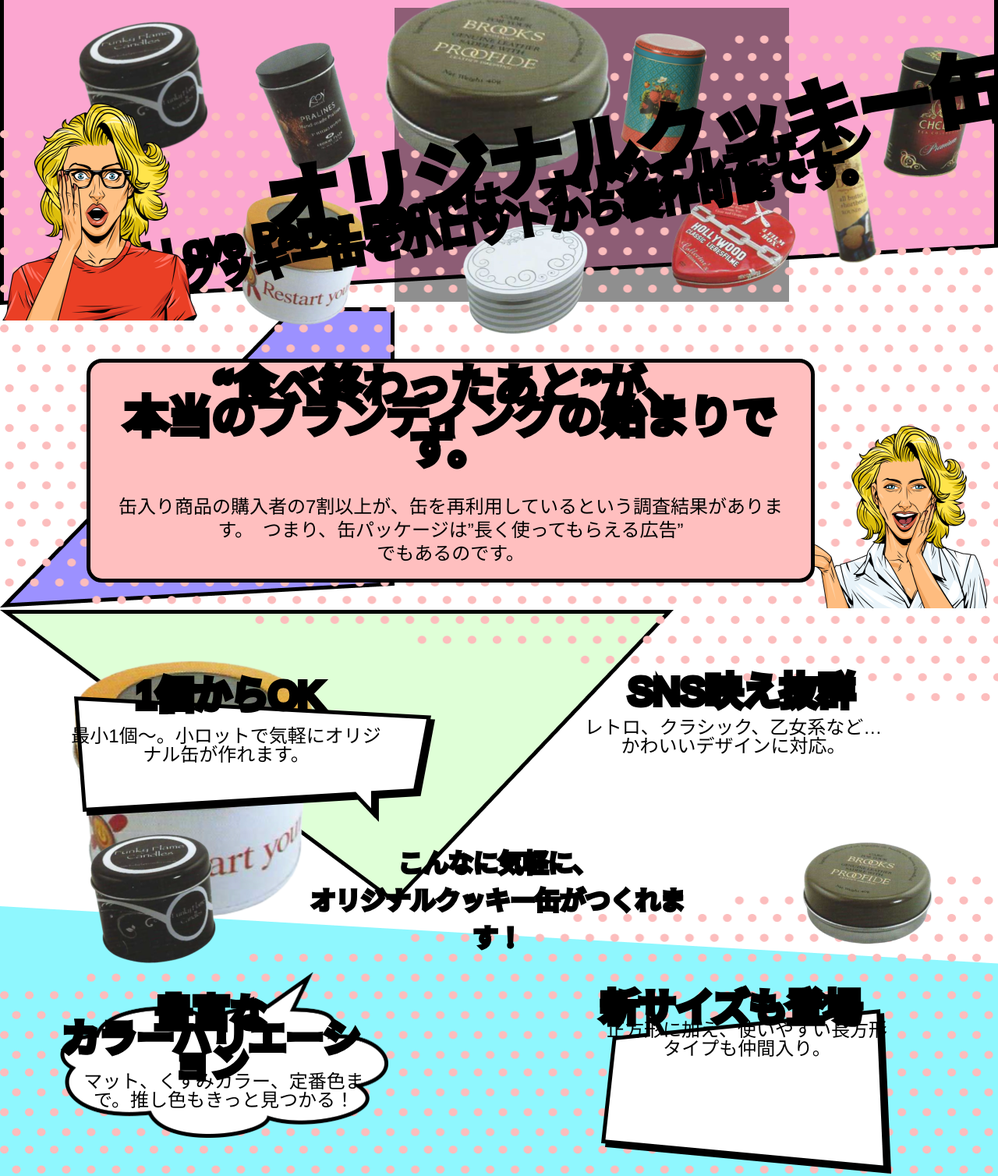
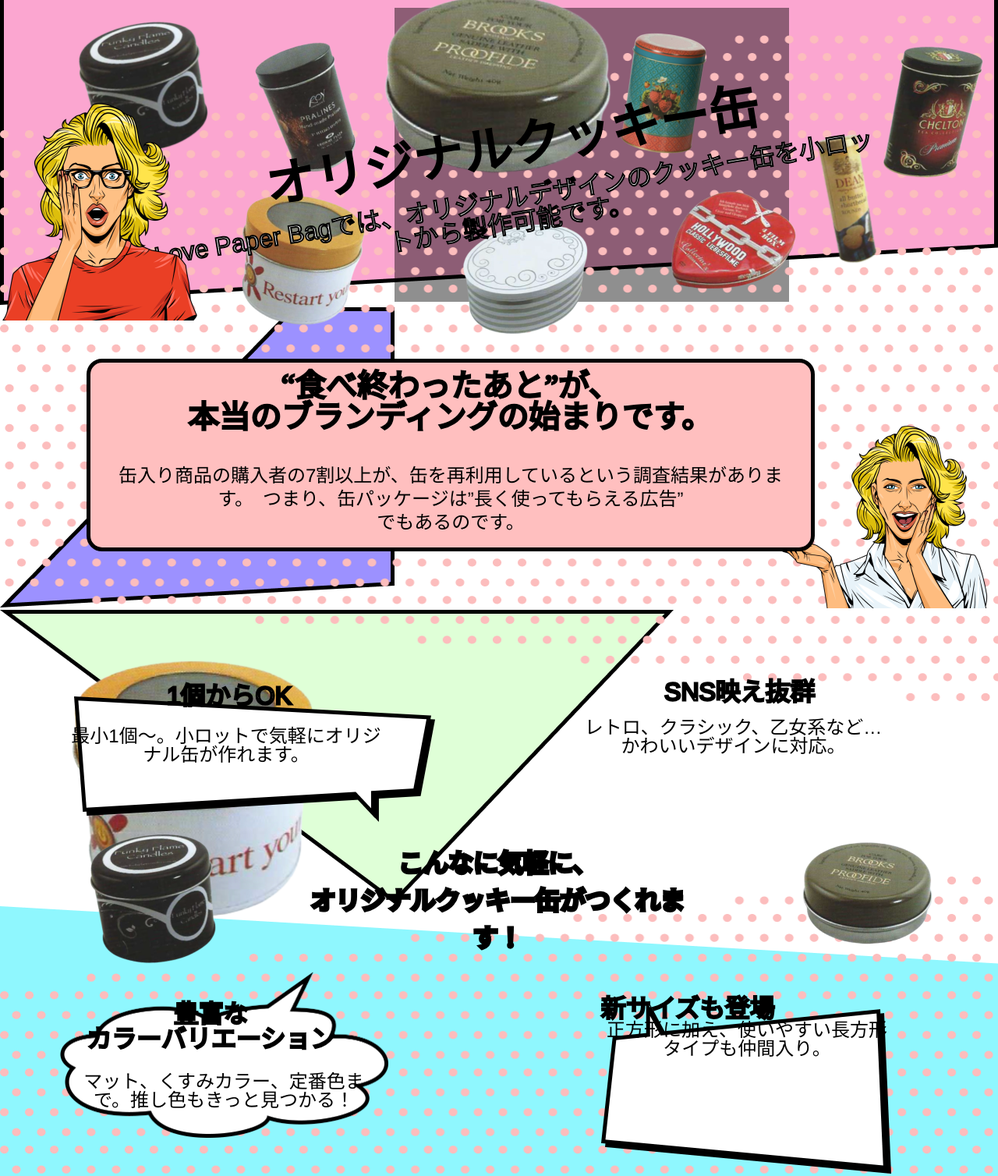
Before and after one commit to AtsuyaYoshimoto/borujuku_brikikan, a plain HTML site: page index.html in a window 1280 px wide. Shown: the part 15-1523 px from the top of the page at 78% size. Drawn offline with nearby package versions, Linux system fonts and the light colour scheme; a small style sheet from the web is missing; a web font is replaced by a local one.

Commit message:
Update u12304pcu12305u9318u12458u12522u12471u12441u12490u12523u12463u12483u12461u12540u32566.css

```diff
--- a/css/u12304pcu12305u9318u12458u12522u12471u12441u12490u12523u12463u12483u12461u12540u32566.css
+++ b/css/u12304pcu12305u9318u12458u12522u12471u12441u12490u12523u12463u12483u12461u12540u32566.css
@@ -164,10 +164,10 @@
 }
 
 .u12304pcu12305u9318u12458u12522u12471u12441u12490u12523u12463u12483u12461u12540u32566 .text-377 {
-  -webkit-text-stroke: 12px var(--black);
+  -webkit-text-stroke: 3px var(--black);
   color: var(--turbo);
   font-family: var(--font-family-dela_gothic_one);
-  font-size: 96px;
+  font-size: 64px;
   font-weight: 400;
   left: 338px;
   letter-spacing: 0;
@@ -180,8 +180,8 @@
 }
 
 .u12304pcu12305u9318u12458u12522u12471u12441u12490u12523u12463u12483u12461u12540u32566 .i-love-paper-bag {
-  -webkit-text-stroke: 8px var(--black);
-  font-size: 48px;
+  -webkit-text-stroke: 2px var(--black);
+  font-size: 32px;
   left: 175px;
   letter-spacing: 0;
   line-height: 32px;
@@ -228,9 +228,9 @@
 }
 
 .u12304pcu12305u9318u12458u12522u12471u12441u12490u12523u12463u12483u12461u12540u32566 .text-378 {
-  -webkit-text-stroke: 8px var(--black);
+  -webkit-text-stroke: 3px var(--black);
   letter-spacing: 0;
-  font-size: 56px;
+  font-size: 40px;
   line-height: 40px;
   margin-top: -10.00px;
   position: relative;
@@ -321,8 +321,8 @@
 }
 
 .u12304pcu12305u9318u12458u12522u12471u12441u12490u12523u12463u12483u12461u12540u32566 .x1-ok {
-  -webkit-text-stroke: 8px var(--black);
-  font-size: 48px;
+  -webkit-text-stroke: 3px var(--black);
+  font-size: 32px;
   align-self: stretch;
   letter-spacing: 0;
   line-height: 32px;
@@ -358,8 +358,8 @@
 }
 
 .u12304pcu12305u9318u12458u12522u12471u12441u12490u12523u12463u12483u12461u12540u32566 .text-381 {
-  -webkit-text-stroke: 8px var(--black);
-  font-size: 48px;
+  -webkit-text-stroke: 3px var(--black);
+  font-size: 32px;
   letter-spacing: 0;
   line-height: 32px;
   margin-top: -6.00px;
@@ -418,8 +418,8 @@
 }
 
 .u12304pcu12305u9318u12458u12522u12471u12441u12490u12523u12463u12483u12461u12540u32566 .text-384 {
-  -webkit-text-stroke: 8px var(--black);
-  font-size: 48px;
+  -webkit-text-stroke: 3px var(--black);
+  font-size: 32px;
   left: 0;
   letter-spacing: 0;
   line-height: 32px;
@@ -457,8 +457,8 @@
 }
 
 .u12304pcu12305u9318u12458u12522u12471u12441u12490u12523u12463u12483u12461u12540u32566 .sns {
-  -webkit-text-stroke: 8px var(--black);
-  font-size: 48px;
+  -webkit-text-stroke: 3px var(--black);
+  font-size: 32px;
   align-self: stretch;
   line-height: 32px;
   margin-left: -5.00px;
@@ -489,10 +489,10 @@
 }
 
 .u12304pcu12305u9318u12458u12522u12471u12441u12490u12523u12463u12483u12461u12540u32566 .text-387 {
-  -webkit-text-stroke: 8px var(--black);
+  -webkit-text-stroke: 3px var(--black);
   color: var(--your-pink);
   font-family: var(--font-family-inter);
-  font-size: 96px;
+  font-size: 64px;
   font-weight: 400;
   letter-spacing: 0;
   line-height: normal;
@@ -711,8 +711,8 @@
 }
 
 .u12304pcu12305u9318u12458u12522u12471u12441u12490u12523u12463u12483u12461u12540u32566 .text-393 {
-  -webkit-text-stroke: 12px var(--black);
-  font-size: 128px;
+  -webkit-text-stroke: 4px var(--black);
+  font-size: 96px;
   align-self: stretch;
   letter-spacing: 0;
   line-height: 145.0px;
```
